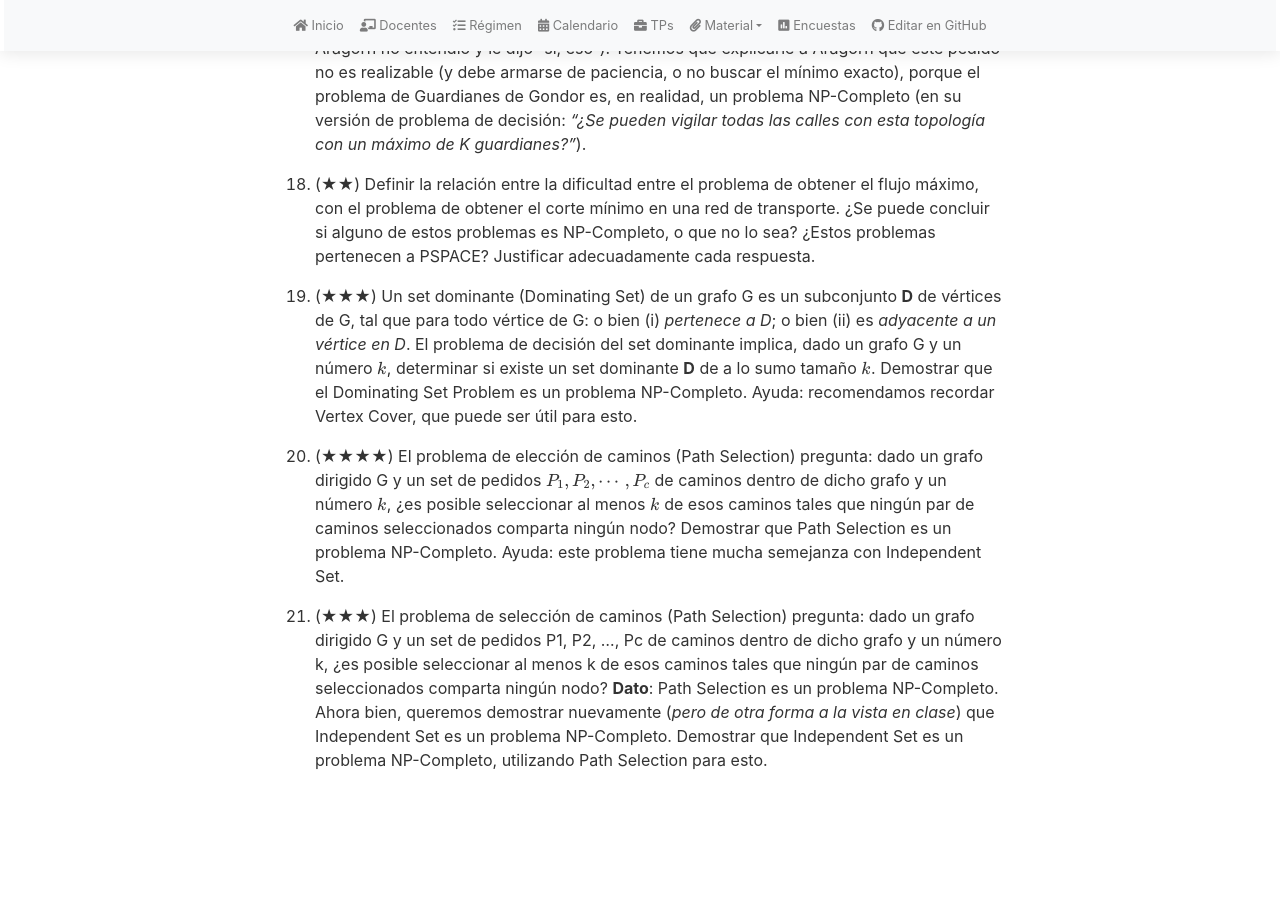
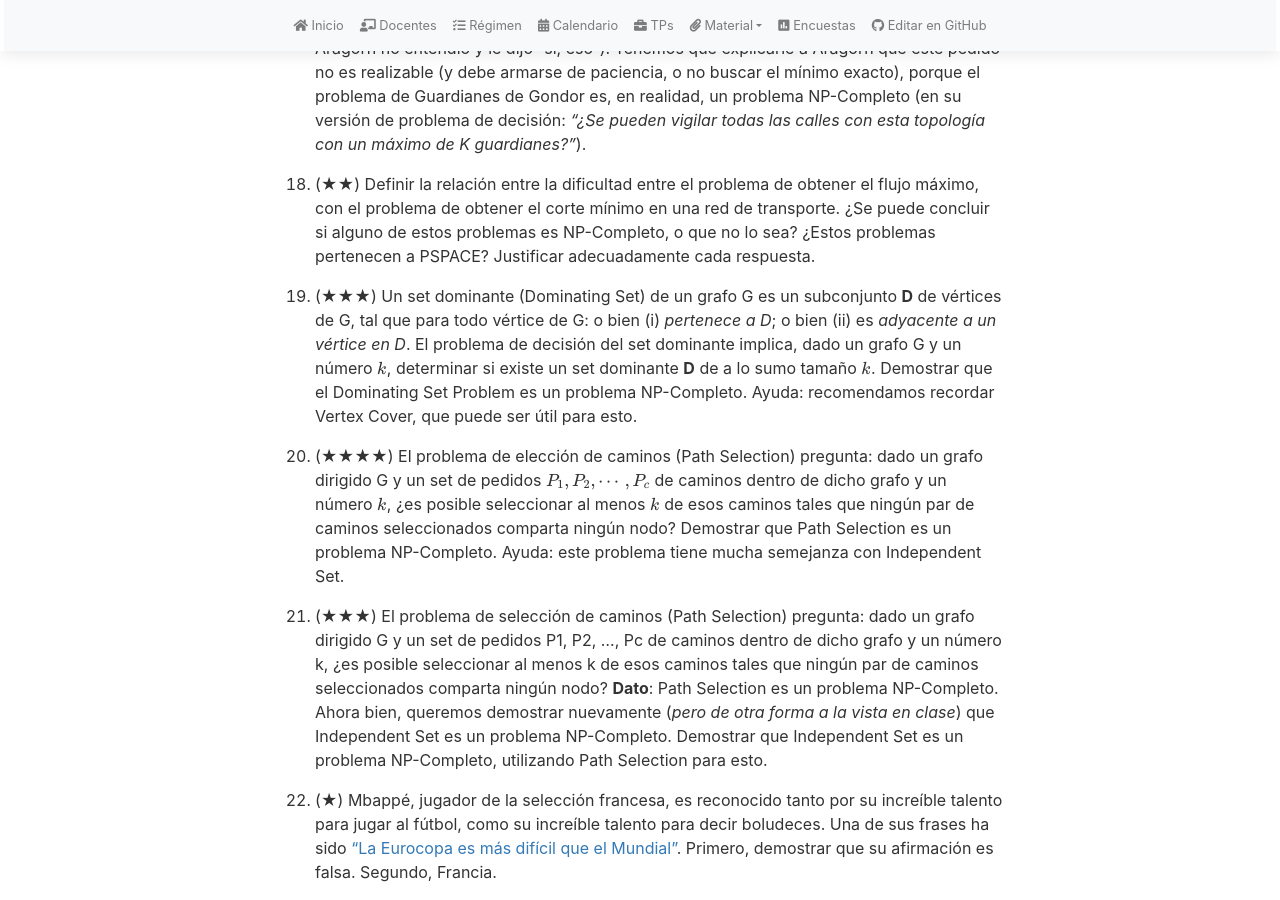
Before and after one commit to algoritmos-rw/tda_bg, a Jekyll site: the page built from material/guias/reducciones.md, in a window 1280 px wide and 900 px high, scrolled down 2906 px. Built offline with Jekyll 4.4.1, drawn with Linux system fonts in a browser that asks for light colours; nearby versions of some CDN libraries; our own code applies the rules of GitHub Pages for plain Markdown files; before the commit the page ends 3694 px from its top, so only the background shows below that.

Commit message:
Update reducciones.md (#26)

```diff
--- a/material/guias/reducciones.md
+++ b/material/guias/reducciones.md
@@ -136,4 +136,9 @@ math: true
     Ahora bien, queremos demostrar nuevamente (_pero de otra forma a la vista en clase_) que Independent Set es un problema NP-Completo.
     Demostrar que Independent Set es un problema NP-Completo, utilizando Path Selection para esto.
 
+1.  (★) Mbappé, jugador de la selección francesa, es reconocido tanto por su increíble talento para jugar al fútbol, como su
+    increíble talento para decir boludeces. Una de sus frases ha sido
+    ["La Eurocopa es más difícil que el Mundial"](https://www.pagina12.com.ar/742161-para-kylian-mbappe-es-mas-facil-ganar-la-eurocopa-que-el-mun).
+    Primero, demostrar que su afirmación es falsa. Segundo, Francia.
+
 {::options toc_levels="2" /}
```
